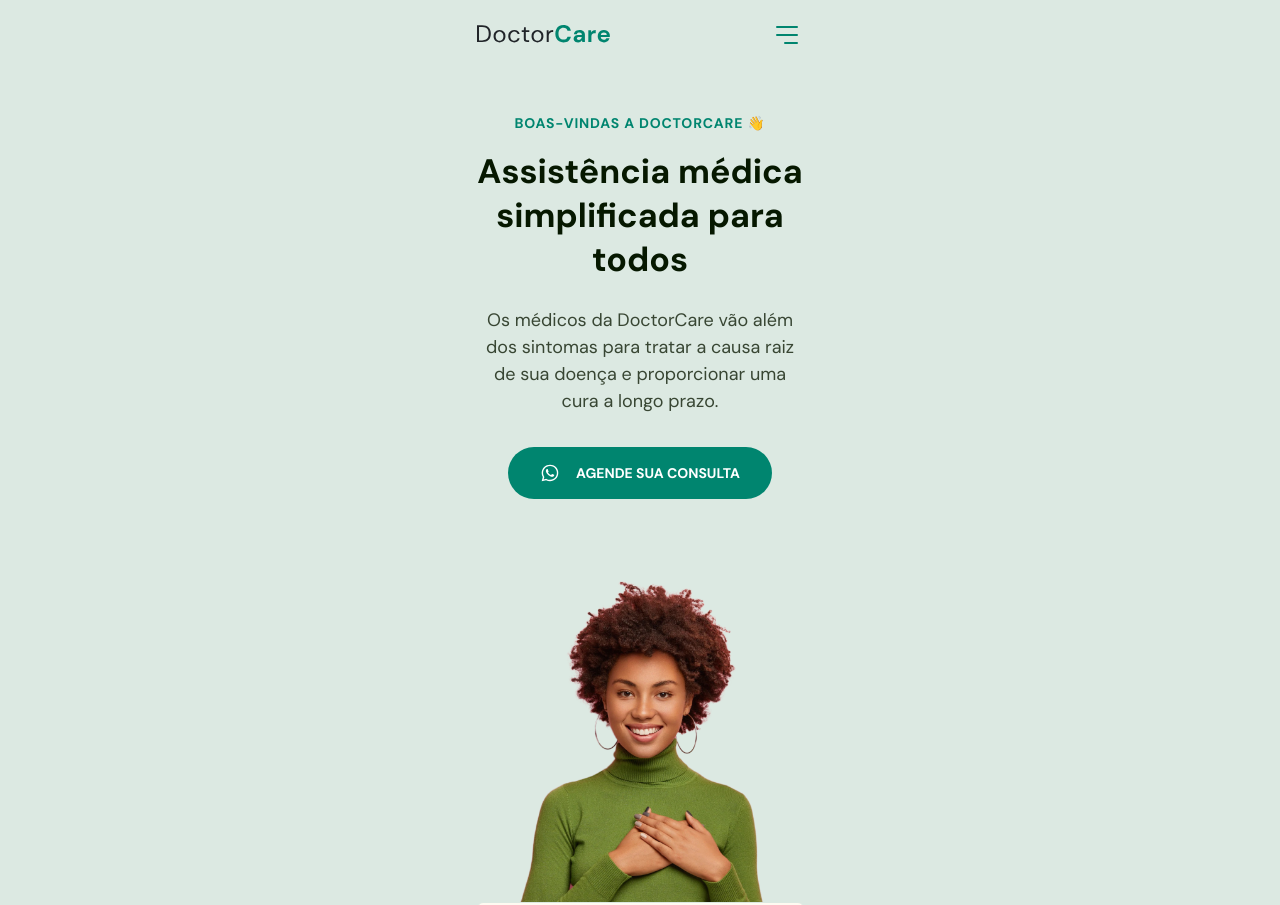
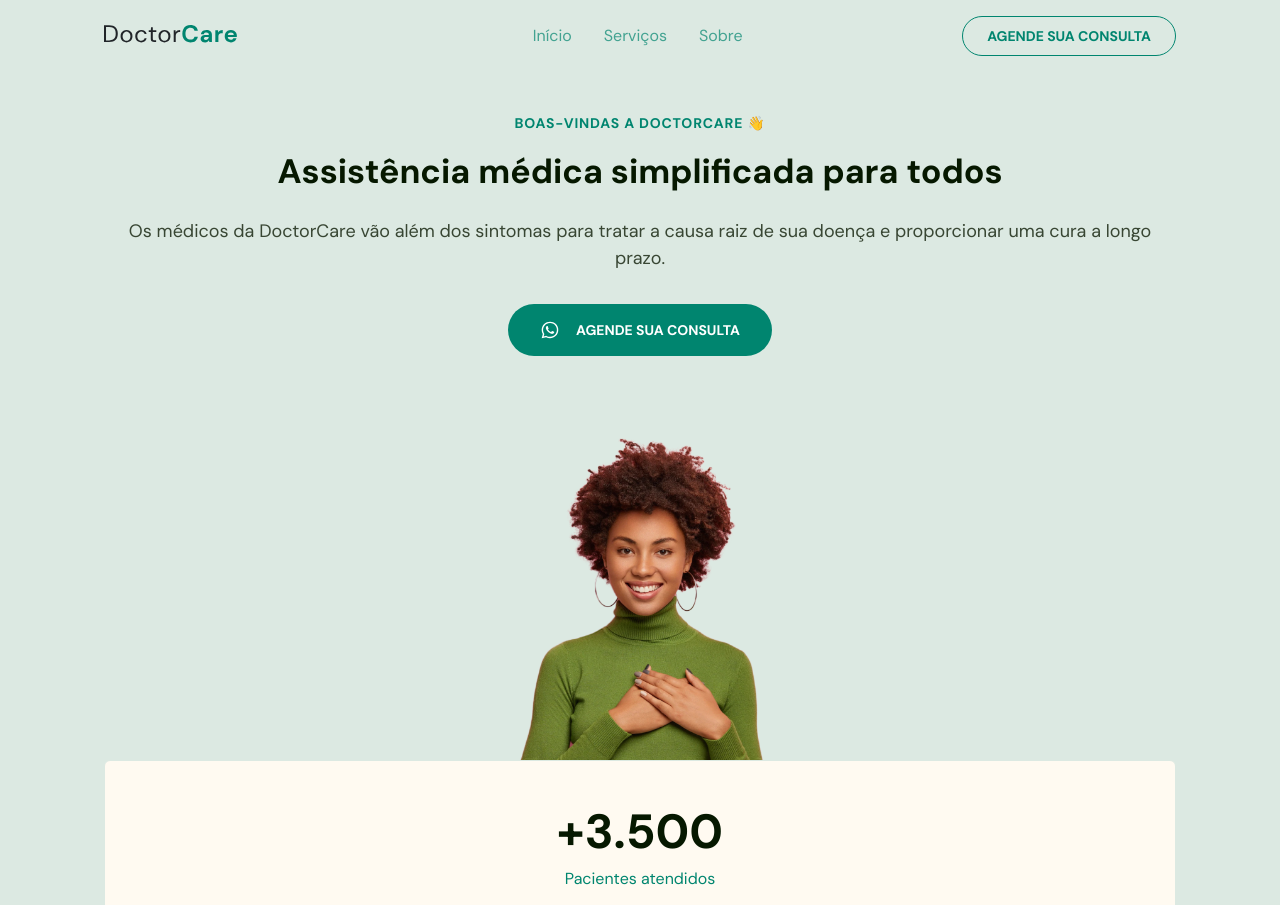
Before and after one commit to brunogxp/NWL-Return, a plain HTML site: page index.html in a window 1280 px wide. Shown: the top 905 px of the page. Drawn offline with nearby package versions, Linux system fonts and the light colour scheme.

Commit message:
quarto-dia

```diff
--- a/css/style.css
+++ b/css/style.css
@@ -38,7 +38,7 @@ body {
 }
 
 .container {
-  width: 37.5rem;
+  width: min(50rem, 100%);
   margin-inline: auto;
   padding-inline: 2.4rem;
 }
@@ -144,6 +144,11 @@ nav button {
   cursor: pointer;
 }
 
+nav .menu,
+nav .close-menu {
+  position: fixed;
+}
+
 /* Menu Expanded */
 
 body.menu-expanded {
@@ -172,7 +177,6 @@ body.menu-expanded .close-menu {
 }
 
 body.menu-expanded .menu {
-  position: fixed;
   top: 0;
   left: 0;
   background: var(--primary-color);
@@ -282,7 +286,7 @@ body.menu-expanded button path {
 }
 
 #home .stats {
-  width: 32.7rem;
+  width: 100%;
   padding-top: 4rem;
   padding-bottom: 4rem;
   margin-inline: auto;
@@ -427,3 +431,129 @@ footer .social-links {
   visibility: visible;
   transform: translateY(0);
 }
+
+/* Responsivo */
+
+@media (min-width: 1024px) {
+  /* Geral */
+  .container {
+    width: min(112rem, 100%);
+  }
+
+  /* Nav */
+
+
+  /* Reset */
+  nav#navigation .container * {
+    margin: 0;
+    padding: 0;
+    visibility: initial;
+    display: initial;
+    opacity: initial;
+    flex-direction: initial;
+    position: initial;
+    font-size: initial;
+    transform: initial;
+    color: initial;
+    background-color: initial;
+    font-weight: initial;
+    filter: initial;
+  }
+
+  nav#navigation .close-menu,
+  nav#navigation .open-menu,
+  nav#navigation .social-links {
+    display: none;
+  }
+
+  nav#navigation .menu {
+    display: flex;
+    align-items: center;
+    justify-content: space-between;
+    width: 60%;
+  }
+
+  nav#navigation .menu ul:nth-child(1) {
+    display: flex;
+    gap: 3.2rem;
+  }
+
+  nav#navigation .menu ul li a {
+    color: var(--primary-color);
+    opacity: 0.7;
+  }
+
+  nav#navigation .menu a.button {
+    display: flex;
+    justify-content: center;
+    align-items: center;
+    padding: 1rem 2.4rem;
+    border: 1px solid var(--primary-color);
+    border-radius: 4rem;
+    color: var(--primary-color);
+    font-weight: 700;
+    font-size: 1.4rem;
+    line-height: 1.8rem;
+    text-transform: uppercase;
+  }
+
+  nav#navigation .menu a.button:hover {
+    background-color: var(--primary-color);
+    border: none;
+    color: #ffffff;
+  }
+
+  nav#navigation.scroll .menu ul li a {
+    color: var(--green-light-02);
+    opacity: 0.9;
+  }
+
+  nav#navigation.scroll .menu a.button {
+    border-color: #ffffff;
+    color: #ffffff;
+  }
+
+  nav#navigation .menu li a {
+    transition: opacity .4s;
+  }
+
+  nav#navigation .menu li a.active,
+  nav#navigation .menu li a:hover {
+    opacity: 1;
+    font-weight: 700;
+  }
+
+  nav#navigation .menu li a::after {
+    content: "";
+    width: 0%;
+    height: 2px;
+    background-color: var(--primary-color);
+    position: relative;
+    bottom: -2rem;
+    left: -0.5rem;
+    display: block;
+    transition: width 0.2s;
+  }
+
+  nav#navigation.scroll .menu li a::after {
+    background-color: #ffffff;
+  }
+
+  nav#navigation .menu li a.active::after,
+  nav#navigation .menu li a:hover::after {
+    padding-inline: 0.8rem;
+    width: 100%;
+  }
+
+  nav#navigation.scroll .menu li a.active,
+  nav#navigation.scroll .menu li a:hover {
+    opacity: 1;
+  }
+
+  nav#navigation.scroll .menu a.button.active,
+  nav#navigation.scroll .menu a.button:hover {
+    background-color: var(--primary-color);
+    filter: brightness(1.3);
+    border: none;
+  }
+}
--- a/index.html
+++ b/index.html
@@ -59,7 +59,7 @@
           <li><a onclick="closeMenu()" href="#about">Sobre</a></li>
         </ul>
 
-        <a class="button" onclick="closeMenu()" href="#contact">Agende sua consulta</a>
+        <a class="button active" onclick="closeMenu()" href="#contact">Agende sua consulta</a>
 
         <ul class="social-links">
           <li>
```
